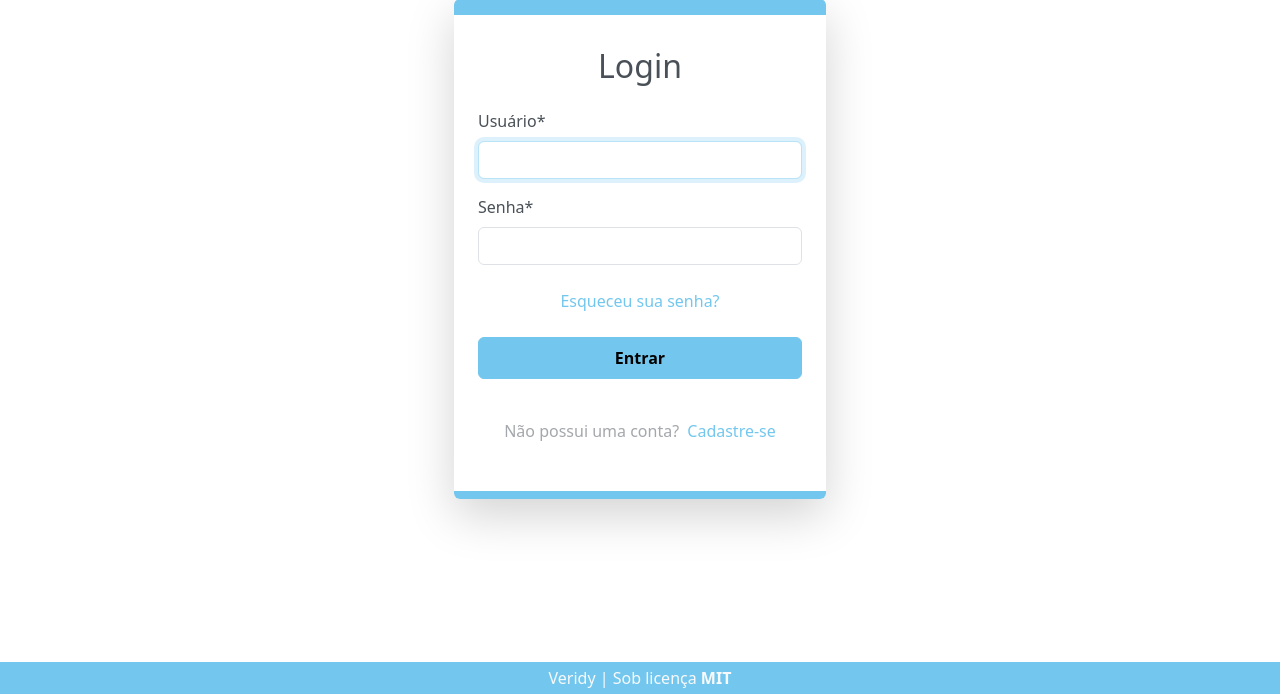
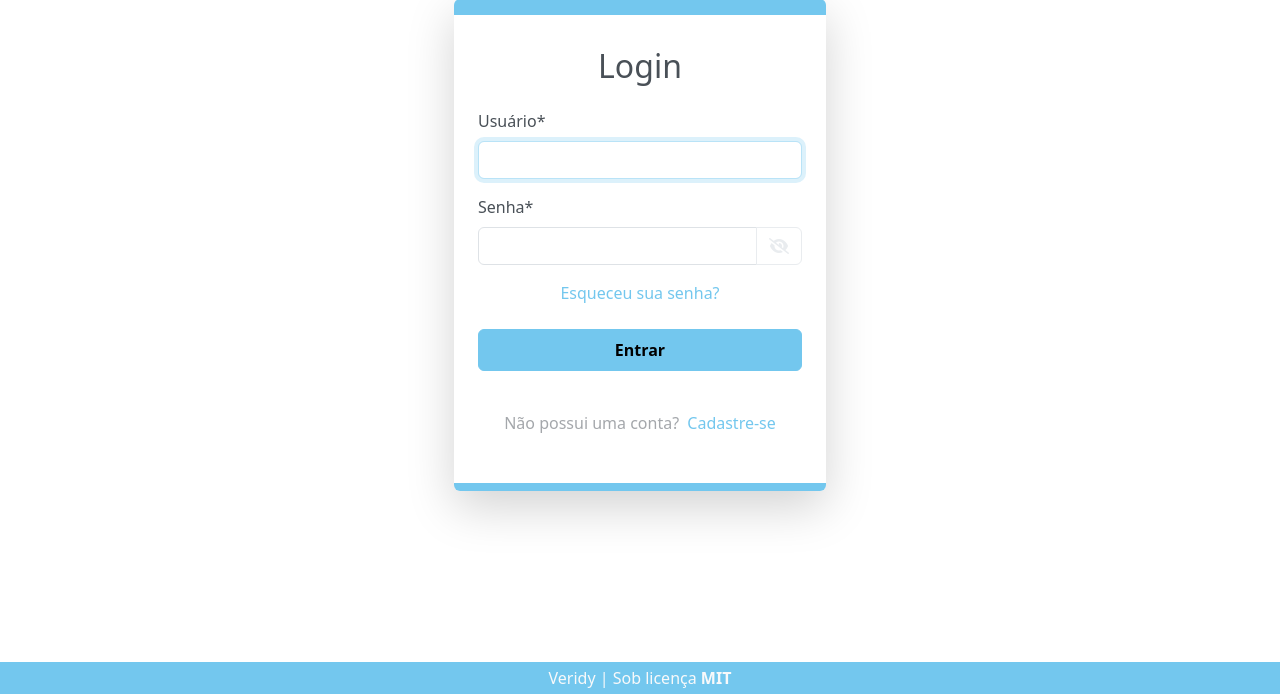
Before and after one commit to FilhoDeEd/Veridy, a Django app: page /auth/login/ in a window 1280 px wide. Shown: the part 106-800 px from the top of the page. Run offline with Django 5.2, Linux system fonts and the light colour scheme; some libraries are stand-ins or nearby versions.

Commit message:
botao para revelar senha

```diff
--- a/django/interface/templates/registration/login.html
+++ b/django/interface/templates/registration/login.html
@@ -3,7 +3,7 @@
 {% block title_append %}Login{% endblock %}
 {% block breadcrumb %}{% endblock %}
 {% block content %}
-<div class="d-flex align-items-center justify-content-center">
+<div class="d-flex justify-content-center align-items-center my-4">
     <div class="card border-0 shadow-lg col-11 col-md-8 col-lg-4">
         <div class="bg-primary py-2 rounded-top"></div>
 
@@ -12,8 +12,17 @@
 
             <form method="post">
                 {% csrf_token %}
-                <div class="mb-4">
-                    {{ form|crispy }}
+
+                {{ form.username|as_crispy_field }}
+
+                <div class="mb-3">
+                    <label for="{{ form.password.id_for_label }}" class="form-label">Senha*</label>
+                    <div class="input-group" id="show_hide_password">
+                        <input type="password" name="password" class="form-control" id="id_password">
+                        <button class="btn btn-outline-secondary" type="button" onclick="togglePassword()">
+                            <i class="fa fa-eye-slash" id="toggleIcon" aria-hidden="true"></i>
+                        </button>
+                    </div>
                 </div>
 
                 <div class="text-center mb-4">
@@ -38,4 +47,21 @@
         <div class="bg-primary py-1 rounded-bottom"></div>
     </div>
 </div>
+
+<script>
+    function togglePassword() {
+        const input = document.getElementById("id_password");
+        const icon = document.getElementById("toggleIcon");
+
+        if (input.type === "password") {
+            input.type = "text";
+            icon.classList.remove("fa-eye-slash");
+            icon.classList.add("fa-eye");
+        } else {
+            input.type = "password";
+            icon.classList.remove("fa-eye");
+            icon.classList.add("fa-eye-slash");
+        }
+    }
+</script>
 {% endblock %}
```
